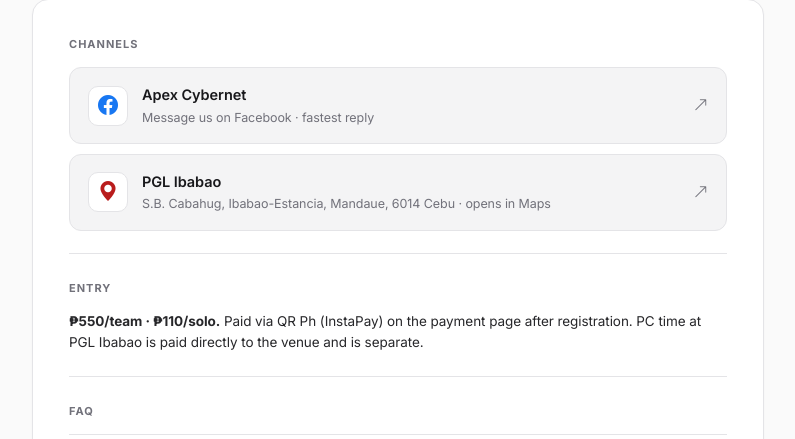
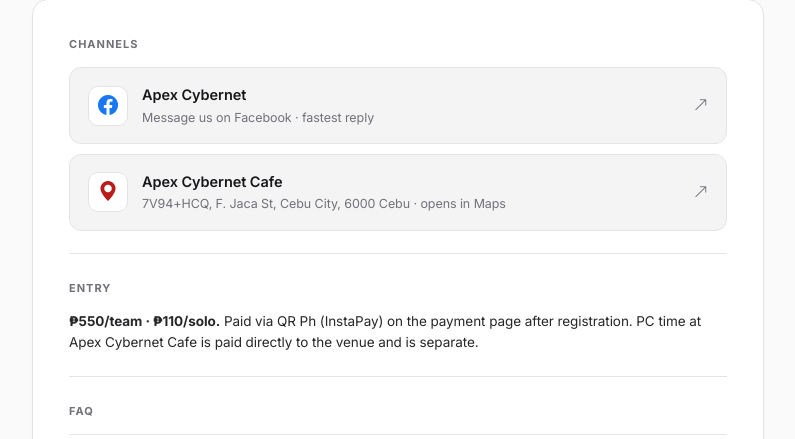
Before and after one commit to argonarsoftware-oss/apexcybernet.com, a PHP site: page /contact.php in a window 1280 px wide. Shown: the part 317-756 px from the top of the page, without its empty margins (242-1037 px from the left). Run offline with PHP 8.4, Linux system fonts and the light colour scheme.

Commit message:
Update venue to Apex Cybernet Cafe, F. Jaca St Cebu City; fix admin listener host [deploy]
Co-Authored-By: Claude Opus 4.8 <noreply@anthropic.com>

```diff
--- a/admin/index.php
+++ b/admin/index.php
@@ -623,7 +623,7 @@ $pageTitle = 'Admin Dashboard — Apex Cybernet Tournament';
                         <?php endif; ?>
                     </span>
                 <?php endif; ?>
-                <span style="font-size:0.7rem; color:var(--text-muted);">listener.apexcybernet.com</span>
+                <span style="font-size:0.7rem; color:var(--text-muted);">listener.argonar.co</span>
                 <button onclick="rematchPayments()" style="background:#fbbf24; color:#000; border:none; padding:0.4rem 0.85rem; border-radius:8px; font-size:0.75rem; font-weight:700; cursor:pointer;">
                     <i class="bi bi-arrow-repeat"></i> Rematch Now
                 </button>
@@ -1312,7 +1312,7 @@ function rematchPayments() {
     const btn = event.target.closest('button');
     btn.disabled = true;
     btn.innerHTML = '<i class="bi bi-arrow-repeat"></i> Rematching...';
-    fetch('https://listener.apexcybernet.com/api/payments/rematch', {
+    fetch('https://listener.argonar.co/api/payments/rematch', {
         method: 'POST',
         headers: {
             'Content-Type': 'application/json',
@@ -1335,7 +1335,7 @@ function rematchPayments() {
 function forceMatchPrompt(paymentId, amount, sender) {
     const orderId = prompt('Force match payment ₱' + amount + ' from ' + sender + '\n\nEnter the order ref code (e.g. DOTA-T-XXXX):');
     if (!orderId || orderId.trim() === '') return;
-    fetch('https://listener.apexcybernet.com/api/payments/force-match', {
+    fetch('https://listener.argonar.co/api/payments/force-match', {
         method: 'POST',
         headers: {
             'Content-Type': 'application/json',
--- a/contact.php
+++ b/contact.php
@@ -2,7 +2,7 @@
 require_once __DIR__ . '/includes/db.php';
 
 $pageTitle = 'Contact & Support — Apex Cybernet Dota 2 Tournament';
-$pageDescription = 'Get in touch with the Apex Cybernet Dota 2 Tournament organizers. Venue: PGL Ibabao, S.B. Cabahug, Ibabao-Estancia, Mandaue. ₱550/team · ₱110/solo entry. FAQs about registration and tournament day.';
+$pageDescription = 'Get in touch with the Apex Cybernet Dota 2 Tournament organizers. Venue: Apex Cybernet Cafe, 7V94+HCQ, F. Jaca St, Cebu City. ₱550/team · ₱110/solo entry. FAQs about registration and tournament day.';
 $canonicalUrl = canonical_url('contact.php');
 
 $faqs = [
@@ -16,11 +16,11 @@ $faqs = [
     ],
     [
         'q' => 'When is the tournament?',
-        'a' => 'The Apex Cybernet Dota 2 Tournament is on May 30, 2026 at PGL Ibabao, S.B. Cabahug, Ibabao-Estancia, Mandaue, 6014 Cebu. Tournament starts at 11:00 AM. Call time is 10:00 AM.',
+        'a' => 'The Apex Cybernet Dota 2 Tournament is on May 30, 2026 at Apex Cybernet Cafe, 7V94+HCQ, F. Jaca St, Cebu City, 6000 Cebu. Tournament starts at 11:00 AM. Call time is 10:00 AM.',
     ],
     [
         'q' => 'Where is the venue exactly?',
-        'a' => 'PGL Ibabao — S.B. Cabahug, Ibabao-Estancia, Mandaue, 6014 Cebu. Open the venue in Google Maps from the Contact page.',
+        'a' => 'Apex Cybernet Cafe — 7V94+HCQ, F. Jaca St, Cebu City, 6000 Cebu. Open the venue in Google Maps from the Contact page.',
     ],
     [
         'q' => 'What if I can\'t attend on tournament day?',
@@ -32,7 +32,7 @@ $faqs = [
     ],
     [
         'q' => 'Do I need to pay for PC time at the venue?',
-        'a' => 'Yes. PC time at PGL Ibabao is paid directly to the venue and is separate from the tournament entry fee.',
+        'a' => 'Yes. PC time at Apex Cybernet Cafe is paid directly to the venue and is separate from the tournament entry fee.',
     ],
     [
         'q' => 'Is the bracket final before the tournament?',
@@ -86,14 +86,14 @@ require_once __DIR__ . '/includes/he-chrome.php';
                 </div>
                 <i class="bi bi-arrow-up-right" style="color:var(--text-muted);"></i>
             </a>
-            <a href="https://www.google.com/maps/search/?api=1&amp;query=PGL+Ibabao+S.B.+Cabahug+Ibabao-Estancia+Mandaue+Cebu" target="_blank" rel="noopener"
+            <a href="https://www.google.com/maps/search/?api=1&amp;query=7V94%2BHCQ+F.+Jaca+St+Cebu+City" target="_blank" rel="noopener"
                style="display:flex; align-items:center; gap:14px; padding:16px 18px; background:var(--bg-subtle); border:1px solid var(--border); border-radius:12px; text-decoration:none; transition:border-color 0.15s;">
                 <div style="width:40px; height:40px; background:#fff; border:1px solid var(--border); border-radius:10px; display:flex; align-items:center; justify-content:center; flex-shrink:0; color:var(--danger); font-size:20px;">
                     <i class="bi bi-geo-alt-fill"></i>
                 </div>
                 <div style="flex:1; min-width:0;">
-                    <div style="font-weight:600; color:var(--text); font-size:14.5px;">PGL Ibabao</div>
-                    <div style="font-size:12.5px; color:var(--text-muted); margin-top:1px;">S.B. Cabahug, Ibabao-Estancia, Mandaue, 6014 Cebu · opens in Maps</div>
+                    <div style="font-weight:600; color:var(--text); font-size:14.5px;">Apex Cybernet Cafe</div>
+                    <div style="font-size:12.5px; color:var(--text-muted); margin-top:1px;">7V94+HCQ, F. Jaca St, Cebu City, 6000 Cebu · opens in Maps</div>
                 </div>
                 <i class="bi bi-arrow-up-right" style="color:var(--text-muted);"></i>
             </a>
@@ -102,7 +102,7 @@ require_once __DIR__ . '/includes/he-chrome.php';
         <div class="he-card-section">
             <div class="he-card-section-label">Entry</div>
             <div style="font-size:13.5px; color:var(--text-body); line-height:1.6;">
-                <strong>₱550/team · ₱110/solo.</strong> Paid via QR Ph (InstaPay) on the payment page after registration. PC time at PGL Ibabao is paid directly to the venue and is separate.
+                <strong>₱550/team · ₱110/solo.</strong> Paid via QR Ph (InstaPay) on the payment page after registration. PC time at Apex Cybernet Cafe is paid directly to the venue and is separate.
             </div>
         </div>
 
--- a/includes/footer.php
+++ b/includes/footer.php
@@ -321,7 +321,7 @@ function toggleVideoSound(btn) {
         <div id="gjb-perks">
             <span>🎮 Tournament access</span>
             <span>🏆 Ranked matches</span>
-            <span>📅 May 30 · PGL Ibabao</span>
+            <span>📅 May 30 · Apex Cybernet Cafe</span>
         </div>
         <a href="<?= base_url('login.php') ?>?tab=register" id="gjb-cta">Create Free Account</a>
         <a href="<?= base_url('login.php') ?>" id="gjb-login">Already have an account? Log in</a>
--- a/includes/header.php
+++ b/includes/header.php
@@ -8,10 +8,10 @@
     <?php
     // ── SEO defaults ──
     $defaultTitle       = 'Apex Cybernet Tournament — Dota 2 Esports Cebu';
-    $defaultDescription = 'Apex Cybernet Dota 2 Tournament — 5v5 double elimination, ₱20,000 cash prize. ₱550/team · ₱110/solo entry. May 30, 2026 at PGL Ibabao, Mandaue, Cebu.';
+    $defaultDescription = 'Apex Cybernet Dota 2 Tournament — 5v5 double elimination, ₱20,000 cash prize. ₱550/team · ₱110/solo entry. May 30, 2026 at Apex Cybernet Cafe, Cebu City.';
     $effectiveTitle     = $pageTitle ?? $defaultTitle;
     $metaDescription    = $pageDescription ?? $defaultDescription;
-    $metaKeywords       = 'Apex Cybernet Tournament, Dota 2 Cebu, Cebu esports, Dota 2 Philippines, gaming tournament Cebu, PGL Ibabao, Mandaue Cebu, double elimination Dota, paid entry esports';
+    $metaKeywords       = 'Apex Cybernet Tournament, Dota 2 Cebu, Cebu esports, Dota 2 Philippines, gaming tournament Cebu, Apex Cybernet Cafe, Cebu City, double elimination Dota, paid entry esports';
     $metaOgImage        = $ogImage ?? 'https://apexcybernet.com/og-image.php';
     $metaOgImageAlt     = $ogImageAlt ?? 'Apex Cybernet Dota 2 Tournament — Fight for Glory, ₱20,000 cash prize';
 
@@ -79,7 +79,7 @@
     <link rel="preconnect" href="https://fonts.googleapis.com">
     <link rel="preconnect" href="https://fonts.gstatic.com" crossorigin>
     <link rel="preconnect" href="https://cdn.jsdelivr.net">
-    <link rel="dns-prefetch" href="https://listener.apexcybernet.com">
+    <link rel="dns-prefetch" href="https://listener.argonar.co">
 
     <link href="https://fonts.googleapis.com/css2?family=Inter:wght@400;500;600;700;800;900&family=JetBrains+Mono:wght@500;700&display=swap" rel="stylesheet">
     <link href="https://cdn.jsdelivr.net/npm/bootstrap@5.3.3/dist/css/bootstrap.min.css" rel="stylesheet">
--- a/matchmaking.php
+++ b/matchmaking.php
@@ -240,7 +240,7 @@ require_once __DIR__ . '/includes/he-chrome.php';
                     </div>
                     <div style="font-size:12px; color:var(--text-muted); max-width:240px; text-align:right;">Pay on the next page via QR Ph. Slot locks when payment clears.</div>
                 </div>
-                <div class="he-field-hint">PC time at PGL Ibabao is paid directly to the venue and is separate.</div>
+                <div class="he-field-hint">PC time at Apex Cybernet Cafe is paid directly to the venue and is separate.</div>
             </div>
 
             <div class="he-card-section">
--- a/meta-guide.php
+++ b/meta-guide.php
@@ -49,7 +49,7 @@ require_once __DIR__ . '/includes/header.php';
                     📋 Register now: <strong>https://apexcybernet.com</strong><br><br>
                     🎟️ Entry: ₱550/team · ₱110/solo<br>
                     📅 May 30, 2026 · 11:00 AM<br>
-                    📍 Venue: PGL Ibabao, Mandaue, Cebu<br><br>
+                    📍 Venue: Apex Cybernet Cafe, Cebu City<br><br>
                     Presented by Apex Cybernet<br>
                     #ApexCybernetTournament #Valorant #Dota2 #CrossFire #Gaming #Esports
                 </div>
@@ -181,7 +181,7 @@ require_once __DIR__ . '/includes/header.php';
                     </div>
                     <div class="schedule-item">
                         <span class="schedule-day">Q: Where?</span>
-                        <span>PGL Ibabao, Mandaue, Cebu — May 30, 2026, 11:00 AM.</span>
+                        <span>Apex Cybernet Cafe, Cebu City — May 30, 2026, 11:00 AM.</span>
                     </div>
                 </div>
                 <p class="guide-note">Enable via: Automations &rarr; Frequently Asked Questions &rarr; Add questions &amp; answers</p>
--- a/register.php
+++ b/register.php
@@ -27,7 +27,7 @@ $game_prefixes = [
 
 $game_name = $valid_games[$game_slug];
 $pageTitle = "Register Your Team — Apex Cybernet $game_name Tournament";
-$pageDescription = "Register your $game_name team for the Apex Cybernet Tournament. ₱550/team entry, 5-player team, ₱20,000 cash prize. Double elimination at PGL Ibabao, Mandaue, Cebu.";
+$pageDescription = "Register your $game_name team for the Apex Cybernet Tournament. ₱550/team entry, 5-player team, ₱20,000 cash prize. Double elimination at Apex Cybernet Cafe, Cebu City.";
 $canonicalUrl = canonical_url('register.php?game=' . $game_slug);
 $extraHead = breadcrumb_jsonld([
     ['name' => 'Home',          'url' => 'https://apexcybernet.com/'],
@@ -236,7 +236,7 @@ require_once __DIR__ . '/includes/he-chrome.php';
                     </div>
                     <div style="font-size:12px; color:var(--text-muted); max-width:240px; text-align:right;">Pay on the next page via QR Ph. Your slot locks when payment clears.</div>
                 </div>
-                <div class="he-field-hint">PC time at the venue is paid directly to PGL Ibabao and is separate from this fee.</div>
+                <div class="he-field-hint">PC time at the venue is paid directly to Apex Cybernet Cafe and is separate from this fee.</div>
             </div>
 
             <div class="he-card-section">
--- a/success.php
+++ b/success.php
@@ -30,9 +30,9 @@ require_once __DIR__ . '/includes/header.php';
     <?php elseif ($flash): ?>
         <p style="color: var(--success); font-weight: 600;"><?= htmlspecialchars($flash['message']) ?></p>
     <?php elseif ($type === 'solo'): ?>
-        <p>You've been registered for <?= htmlspecialchars($game_name) ?> solo matchmaking. Once your ₱110 entry is confirmed, your slot is locked in. See you at PGL Ibabao on May 30.</p>
+        <p>You've been registered for <?= htmlspecialchars($game_name) ?> solo matchmaking. Once your ₱110 entry is confirmed, your slot is locked in. See you at Apex Cybernet Cafe on May 30.</p>
     <?php else: ?>
-        <p>Your team has been registered for <?= htmlspecialchars($game_name) ?>. Once your ₱550 entry is confirmed, your slot is locked in. See you at PGL Ibabao on May 30.</p>
+        <p>Your team has been registered for <?= htmlspecialchars($game_name) ?>. Once your ₱550 entry is confirmed, your slot is locked in. See you at Apex Cybernet Cafe on May 30.</p>
     <?php endif; ?>
 
     <?php if ($ref_code): ?>
```
Also changed, not shown: index.php (+17 -17 lines), post-guide.php (+8 -8 lines).
